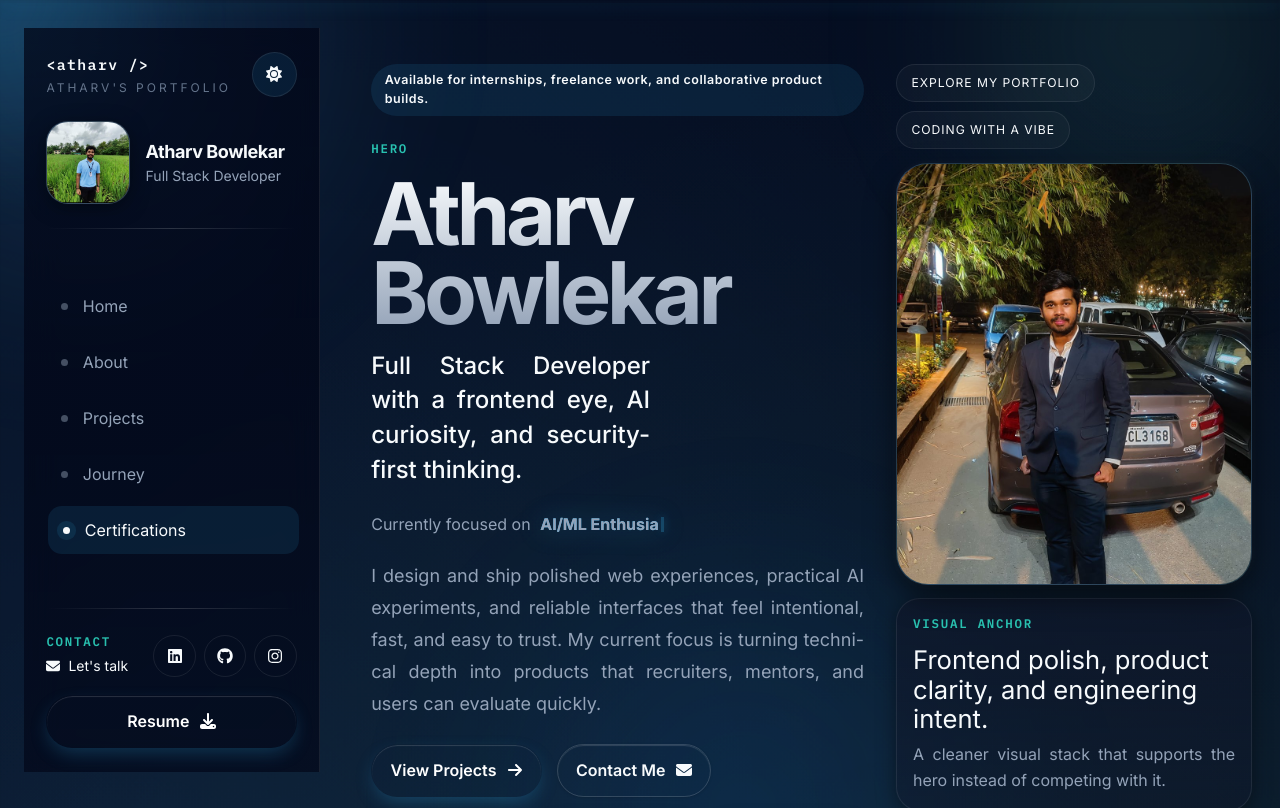
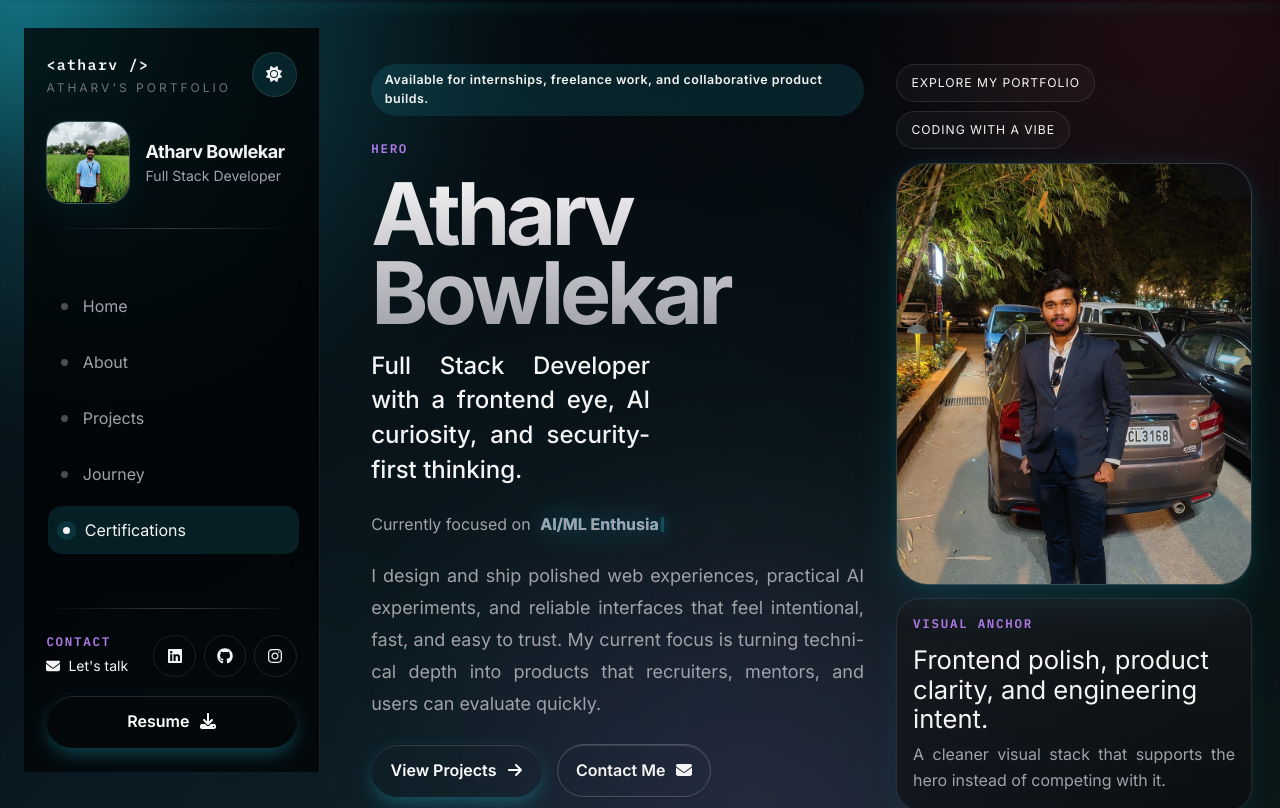
Before and after one commit to git-atharvb/React-Portfolio, a React (Vite) app: page / in a window 1280 px wide. Shown: the top 808 px of the page. Built offline with nearby package versions, Linux system fonts and the light colour scheme.

Commit message:
Update in Color scheme

```diff
--- a/src/App.css
+++ b/src/App.css
@@ -1,6 +1,6 @@
 :root {
-  --ease-out: cubic-bezier(0.22, 1, 0.36, 1);
-  --ease-smooth: cubic-bezier(0.4, 0, 0.2, 1);
+  --ease-out: cubic-bezier(0.16, 1, 0.3, 1);
+  --ease-smooth: cubic-bezier(0.25, 1, 0.5, 1);
   --radius-xl: 32px;
   --radius-lg: 24px;
   --radius-md: 18px;
@@ -8,38 +8,38 @@
   --transition-theme: 500ms var(--ease-smooth);
 
   /* Pearl Light Mode (Default) */
-  --bg-sidebar: rgba(252, 252, 252, 0.85);
+  --bg-sidebar: rgba(250, 250, 250, 0.85);
   --bg-panel: rgba(255, 255, 255, 0.7);
   --bg-panel-strong: rgba(255, 255, 255, 0.95);
-  --border-soft: rgba(15, 23, 42, 0.08);
-  --border-strong: rgba(15, 23, 42, 0.15);
-  --text-muted: #475569;
-  --text-soft: #94a3b8;
-  --accent-soft: rgba(37, 99, 235, 0.08);
-  --accent-glow: rgba(37, 99, 235, 0.2);
-  --secondary: #0ea5e9;
+  --border-soft: rgba(9, 9, 11, 0.08);
+  --border-strong: rgba(9, 9, 11, 0.15);
+  --text-muted: #52525b;
+  --text-soft: #a1a1aa;
+  --accent-soft: rgba(79, 70, 229, 0.08);
+  --accent-glow: rgba(79, 70, 229, 0.25);
+  --secondary: #f43f5e; /* Vibrant Rose / Coral */
 
   /* Layered Volumetric Shadows (Light) */
-  --shadow-soft: 0 4px 20px -2px rgba(15, 23, 42, 0.05), 0 0 3px rgba(15, 23, 42, 0.02);
-  --shadow-elevated: 0 12px 32px -4px rgba(15, 23, 42, 0.1), 0 0 8px rgba(15, 23, 42, 0.04);
+  --shadow-soft: 0 4px 24px -2px rgba(79, 70, 229, 0.06), 0 0 4px rgba(79, 70, 229, 0.03);
+  --shadow-elevated: 0 16px 40px -4px rgba(79, 70, 229, 0.12), 0 0 10px rgba(79, 70, 229, 0.05);
 }
 
 /* OLED Dark Mode */
 .dark {
-  --bg-sidebar: rgba(2, 6, 23, 0.85);
-  --bg-panel: rgba(15, 23, 42, 0.5);
-  --bg-panel-strong: rgba(15, 23, 42, 0.85);
-  --border-soft: rgba(255, 255, 255, 0.08);
-  --border-strong: rgba(255, 255, 255, 0.16);
-  --text-muted: #94a3b8;
-  --text-soft: #64748b;
-  --accent-soft: rgba(56, 189, 248, 0.1);
-  --accent-glow: rgba(56, 189, 248, 0.25);
-  --secondary: #2dd4bf;
+  --bg-sidebar: rgba(0, 0, 0, 0.85);
+  --bg-panel: rgba(9, 9, 11, 0.6);
+  --bg-panel-strong: rgba(24, 24, 27, 0.85);
+  --border-soft: rgba(255, 255, 255, 0.1);
+  --border-strong: rgba(255, 255, 255, 0.2);
+  --text-muted: #a1a1aa;
+  --text-soft: #71717a;
+  --accent-soft: rgba(34, 211, 238, 0.12);
+  --accent-glow: rgba(34, 211, 238, 0.35);
+  --secondary: #c084fc; /* Neon Purple */
 
   /* Layered Volumetric Shadows (Dark) */
-  --shadow-soft: 0 4px 20px -2px rgba(0, 0, 0, 0.5), 0 0 3px rgba(255, 255, 255, 0.03);
-  --shadow-elevated: 0 12px 32px -4px rgba(0, 0, 0, 0.7), 0 0 8px rgba(255, 255, 255, 0.05);
+  --shadow-soft: 0 8px 32px -4px rgba(34, 211, 238, 0.08), 0 0 4px rgba(34, 211, 238, 0.04);
+  --shadow-elevated: 0 16px 48px -4px rgba(34, 211, 238, 0.15), 0 0 12px rgba(34, 211, 238, 0.08);
 }
 
 .theme-shell {
@@ -78,20 +78,21 @@
   z-index: 0;
   pointer-events: none;
   background:
-    radial-gradient(circle at 18% 18%, rgba(74, 182, 255, 0.18), transparent 20%),
-    radial-gradient(circle at 78% 18%, rgba(97, 223, 187, 0.14), transparent 16%),
-    radial-gradient(circle at 55% 88%, rgba(12, 125, 255, 0.11), transparent 24%);
+      radial-gradient(circle at 18% 18%, var(--accent-glow), transparent 24%),
+      radial-gradient(circle at 78% 18%, rgba(244, 63, 94, 0.15), transparent 20%),
+      radial-gradient(circle at 55% 88%, rgba(192, 132, 252, 0.15), transparent 28%);
   filter: blur(58px);
-  animation: aurora-float 16s ease-in-out infinite alternate;
+    animation: aurora-float 20s cubic-bezier(0.4, 0, 0.2, 1) infinite alternate;
+    will-change: transform;
 }
 
 @keyframes aurora-float {
   from {
-    transform: scale(1) translate3d(0, 0, 0);
+    transform: scale(1) translate3d(0, 0, 0) rotate(0deg);
   }
 
   to {
-    transform: scale(1.05) translate3d(2%, -2%, 0);
+    transform: scale(1.1) translate3d(3%, -3%, 0) rotate(2deg);
   }
 }
 
@@ -169,12 +170,13 @@
   border: 1px solid var(--border-soft);
   background: var(--accent-soft);
   color: var(--text-main);
-  transition: transform 0.2s ease, border-color 0.2s ease, background-color 0.2s ease;
+  transition: transform 0.4s var(--ease-out), border-color 0.4s var(--ease-out), background-color 0.4s var(--ease-out), box-shadow 0.4s var(--ease-out);
 }
 
 .theme-toggle:hover {
-  transform: translateY(-1px);
+  transform: translateY(-2px) scale(1.05);
   border-color: var(--border-strong);
+  box-shadow: 0 4px 12px var(--accent-soft);
 }
 
 .sidebar-card {
@@ -267,13 +269,15 @@
   border: 1px solid var(--border-soft);
   color: var(--text-main);
   background: transparent;
-  transition: transform 0.2s ease, border-color 0.2s ease, background-color 0.2s ease;
+  transition: transform 0.4s var(--ease-out), border-color 0.4s var(--ease-out), background-color 0.4s var(--ease-out), box-shadow 0.4s var(--ease-out), color 0.4s var(--ease-out);
 }
 
 .sidebar-social-link:hover {
-  transform: translateY(-2px);
-  border-color: var(--border-strong);
-  background: var(--accent-soft);
+  transform: translateY(-3px) scale(1.08);
+  border-color: var(--accent);
+  background: var(--accent);
+  color: var(--bg-main);
+  box-shadow: 0 6px 16px var(--accent-glow);
 }
 
 .mobile-sidebar-backdrop {
@@ -395,7 +399,7 @@
   position: absolute;
   inset: 0;
   border-radius: inherit;
-  background: radial-gradient(circle at var(--spotlight-x, 50%) var(--spotlight-y, 50%), var(--accent-soft), transparent 60%);
+  background: radial-gradient(circle at var(--spotlight-x, 50%) var(--spotlight-y, 50%), var(--accent-glow), transparent 60%);
   opacity: 0;
   transition: opacity var(--transition-theme);
   pointer-events: none;
@@ -826,12 +830,13 @@
   gap: 1.25rem;
   padding: 1.35rem;
   border-radius: var(--radius-lg);
-  transition: box-shadow 0.25s ease, border-color 0.25s ease;
+  transition: box-shadow 0.5s var(--ease-out), border-color 0.5s var(--ease-out), transform 0.5s var(--ease-out);
 }
 
 .bento-project-card:hover {
-  border-color: var(--border-strong);
+  border-color: var(--accent);
   box-shadow: var(--shadow-elevated);
+  transform: translateY(-4px);
 }
 
 .bento-project-visual {
--- a/src/index.css
+++ b/src/index.css
@@ -26,37 +26,37 @@
 
 @layer base {
   :root {
-    /* Crisp, modern light mode (Vercel/Linear style) */
-    --bg-main: #f8fafc;
+    /* Vibrant, modern light mode */
+    --bg-main: #fafafa;
     --bg-surface: #ffffff;
-    --bg-surface-hover: #f1f5f9;
-    --color-primary: #0f172a;
-    --color-secondary: #334155;
-    --color-accent: #2563eb;
-    --color-accent-hover: #1d4ed8;
-    --border-color: #e2e8f0;
-    --text-main: #0f172a;
-    --text-muted: #475569;
-    --text-soft: #94a3b8;
-    --shadow-surface: 0 10px 40px -10px rgba(15, 23, 42, 0.08);
-    --shadow-hover: 0 20px 40px -10px rgba(15, 23, 42, 0.12);
+    --bg-surface-hover: #f4f4f5;
+    --color-primary: #09090b;
+    --color-secondary: #3f3f46;
+    --color-accent: #4f46e5; /* Electric Indigo */
+    --color-accent-hover: #4338ca;
+    --border-color: #e4e4e7;
+    --text-main: #18181b;
+    --text-muted: #52525b;
+    --text-soft: #a1a1aa;
+    --shadow-surface: 0 10px 40px -10px rgba(79, 70, 229, 0.08);
+    --shadow-hover: 0 20px 40px -10px rgba(79, 70, 229, 0.15);
   }
 
   .dark {
-    /* Deep, rich dark mode (Supabase/Raycast style) */
-    --bg-main: #020617;
-    --bg-surface: #0f172a;
-    --bg-surface-hover: #1e293b;
-    --color-primary: #f7fafc;
-    --color-secondary: #cbd5e1;
-    --color-accent: #38bdf8;
-    --color-accent-hover: #7dd3fc;
-    --border-color: rgba(255, 255, 255, 0.08);
-    --text-main: #f7fafc;
-    --text-muted: #94a3b8;
-    --text-soft: #64748b;
-    --shadow-surface: 0 10px 40px -10px rgba(0, 0, 0, 0.5);
-    --shadow-hover: 0 20px 40px -10px rgba(0, 0, 0, 0.7);
+    /* True OLED dark mode with neon accents */
+    --bg-main: #000000;
+    --bg-surface: #09090b;
+    --bg-surface-hover: #18181b;
+    --color-primary: #fafafa;
+    --color-secondary: #a1a1aa;
+    --color-accent: #22d3ee; /* Neon Cyan */
+    --color-accent-hover: #06b6d4;
+    --border-color: rgba(255, 255, 255, 0.1);
+    --text-main: #f4f4f5;
+    --text-muted: #a1a1aa;
+    --text-soft: #71717a;
+    --shadow-surface: 0 10px 40px -10px rgba(34, 211, 238, 0.05);
+    --shadow-hover: 0 20px 40px -10px rgba(34, 211, 238, 0.15);
   }
 
   html {
@@ -123,11 +123,11 @@
 
 @layer components {
   .content-panel {
-    @apply bg-surface border border-border rounded-2xl p-6 shadow-(--shadow-surface) transition-all duration-500 relative overflow-hidden;
+    @apply bg-surface border border-border rounded-2xl p-6 shadow-(--shadow-surface) transition-all duration-500 ease-out relative overflow-hidden;
   }
 
   .content-panel:hover {
-    @apply -translate-y-1 shadow-(--shadow-hover) border-accent/40;
+    @apply -translate-y-1.5 shadow-(--shadow-hover) border-accent/50;
   }
 
   .section-eyebrow {
@@ -147,14 +147,14 @@
   }
 
   .button-primary {
-    @apply inline-flex items-center justify-center gap-2 px-7 py-3.5 bg-text-main text-background font-semibold rounded-xl hover:opacity-90 hover:-translate-y-0.5 active:translate-y-0 transition-all duration-300 shadow-lg hover:shadow-xl ring-1 ring-text-main/20 dark:ring-white/20;
+    @apply inline-flex items-center justify-center gap-2 px-7 py-3.5 bg-text-main text-background font-semibold rounded-xl hover:opacity-100 hover:-translate-y-1 active:translate-y-0.5 active:scale-95 transition-all duration-500 ease-out shadow-lg hover:shadow-xl ring-1 ring-text-main/20 dark:ring-white/20;
   }
 
   .button-secondary {
-    @apply inline-flex items-center justify-center gap-2 px-7 py-3.5 bg-surface border border-border text-text-main font-semibold rounded-xl hover:bg-surface-hover hover:border-accent hover:text-accent hover:-translate-y-0.5 active:translate-y-0 transition-all duration-300 shadow-sm hover:shadow-md;
+    @apply inline-flex items-center justify-center gap-2 px-7 py-3.5 bg-surface border border-border text-text-main font-semibold rounded-xl hover:bg-surface-hover hover:border-accent hover:text-accent hover:-translate-y-1 active:translate-y-0.5 active:scale-95 transition-all duration-500 ease-out shadow-sm hover:shadow-md;
   }
 
   .skill-badge {
-    @apply inline-flex items-center px-4 py-2 bg-background border border-border text-text-main text-sm font-mono rounded-xl transition-all duration-300 hover:border-accent hover:text-accent hover:-translate-y-0.5 dark:hover:shadow-[0_0_15px_rgba(56,189,248,0.15)] cursor-default;
+    @apply inline-flex items-center px-4 py-2 bg-background border border-border text-text-main text-sm font-mono rounded-xl transition-all duration-500 ease-out hover:border-accent hover:text-accent hover:-translate-y-1 hover:shadow-md dark:hover:shadow-[0_0_15px_rgba(34,211,238,0.25)] cursor-default;
   }
 }
```
